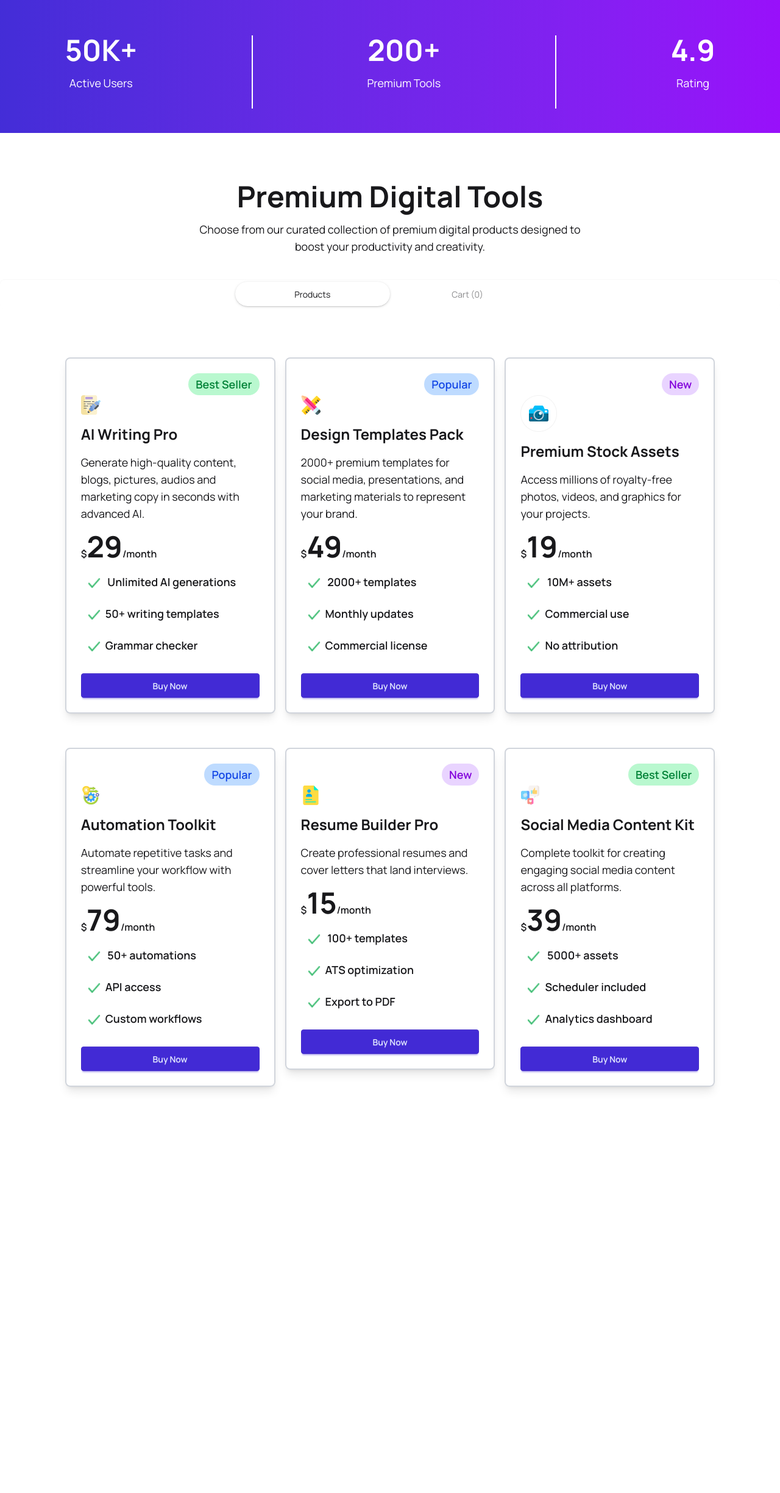
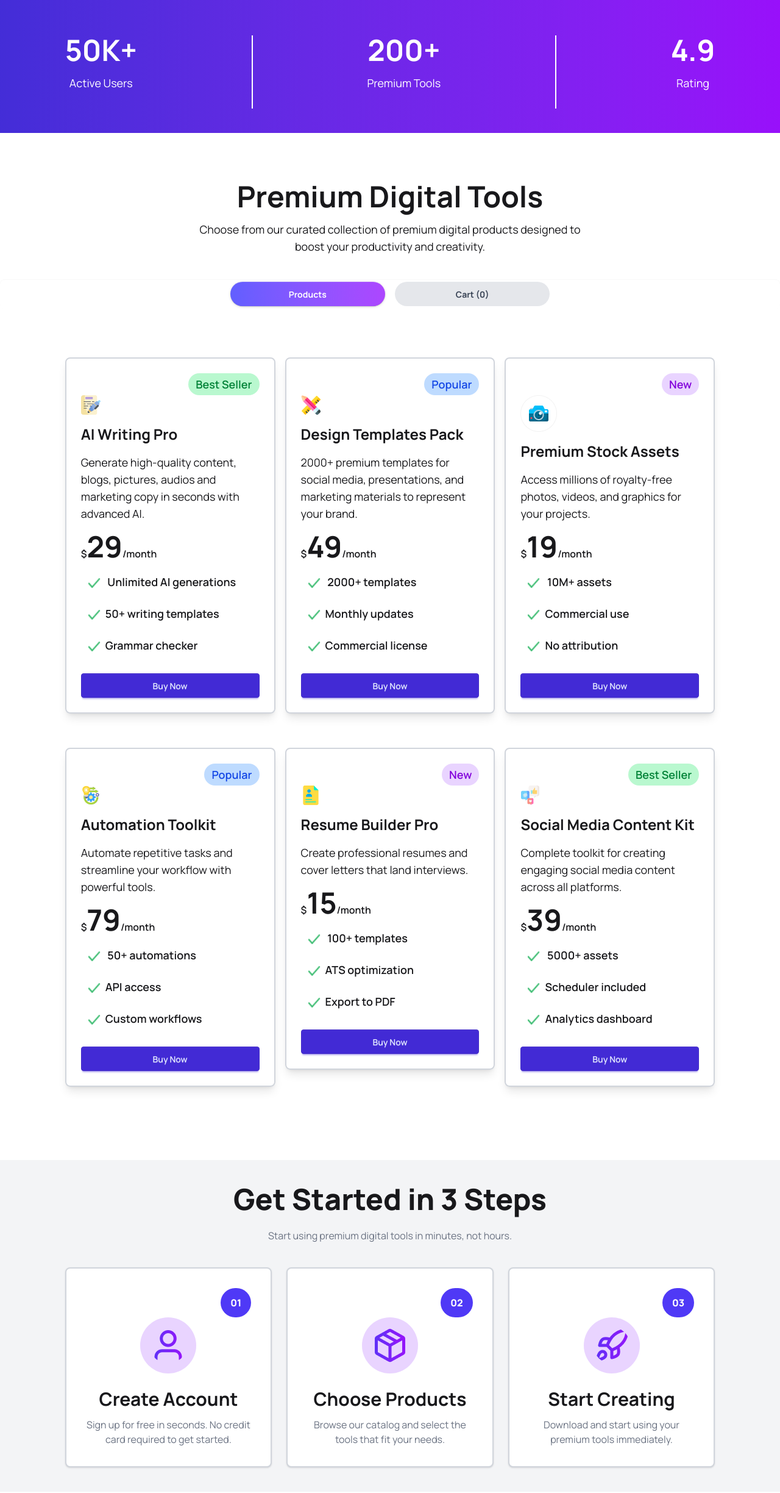
Before and after one commit to fardinSanjida/my-digitool, a React (Vite) app: page / in a window 1280 px wide. Shown: the part 876-3324 px from the top of the page at 61% size. Before the commit the page ends 2698 px from the top, so only its background shows below. Built offline with nearby package versions, Linux system fonts and the light colour scheme.

Commit message:
steps added

```diff
--- a/src/App.jsx
+++ b/src/App.jsx
@@ -7,6 +7,7 @@ import Plans from './components/Plans/Plans';
 import User from './components/Users/User';
 import Cart from './components/Carts/Cart';
 import Tools from './components/Tools/Tools';
+import Steps from './components/Steps/Steps';
 
 const getPlans = async () => {
   const res = await fetch('/data.json');
@@ -26,10 +27,23 @@ function App() {
     <Tools></Tools>
 
     {/* name of each tab group should be unique */}
-<div className="tabs tabs-box justify-center bg-transparent  ">
-  <input type="radio" name="my_tabs_1" onChange={()=>setActiveTab("Products")} className="tab w-[20%] rounded-full" aria-label="Products" checked={activeTab === 'Products'} />
-  <input type="radio" name="my_tabs_1" onChange={()=>setActiveTab("Cart")} className="tab w-[20%] rounded-full" aria-label={`Cart (${carts.length})`} checked={activeTab === 'Cart'} />
-
+<div className="tabs tabs-box justify-center bg-transparent gap-4 mt-10">
+  <input
+    type="radio"
+    name="my_tabs_1"
+    onChange={() => setActiveTab("Products")}
+    className={`tab w-[20%] rounded-full font-bold transition-all ${activeTab === 'Products' ? 'bg-gradient-to-r from-indigo-500 to-purple-500 text-white border-none' : 'bg-gray-200 text-gray-700'}`}
+    aria-label="Products"
+    checked={activeTab === 'Products'}
+  />
+  <input
+    type="radio"
+    name="my_tabs_1"
+    onChange={() => setActiveTab("Cart")}
+    className={`tab w-[20%] rounded-full font-bold transition-all ${activeTab === 'Cart' ? 'bg-gradient-to-r from-indigo-500 to-purple-500 text-white border-none' : 'bg-gray-200 text-gray-700'}`}
+    aria-label={`Cart (${carts.length})`}
+    checked={activeTab === 'Cart'}
+  />
 </div>
 
     <Suspense fallback={<span className="loading loading-spinner text-primary"></span>}>
@@ -37,6 +51,7 @@ function App() {
     </Suspense>
     {activeTab === 'Cart' && <Cart carts={carts} setCarts={setCarts}></Cart>}
 
+    <Steps></Steps>
     </>
 
   )
--- /dev/null
+++ b/src/components/Steps/Steps.jsx
@@ -0,0 +1,43 @@
+import React from 'react';
+
+const Steps = () => {
+    return (
+        <div className='bg-gray-100 mx-auto mt-30 mb-10'>
+            <div className='w-10/12 mx-auto pt-10 '>
+            <h2 className='text-5xl font-extrabold mb-6 text-center'>Get Started in 3 Steps</h2>
+            <p className='text-center  text-gray-500'>Start using premium digital tools in minutes, not hours.</p>
+
+           </div>
+           <div className='grid md:grid-cols-3 w-10/12 gap-6 mx-auto pb-10'>
+            <div className='border-2 border-gray-300 bg-base-100 rounded-lg shadow-sm p-8 mx-auto mt-10'>
+              <p className='ml-auto text-white font-extrabold px-4 py-3 rounded-full bg-indigo-600 w-fit' >01</p>
+              <div>
+                 <img  className='mx-auto bg-purple-200 p-4  rounded-full' src="/src/assets/products/user.png" alt="Step 1" />
+              <h2 className='text-3xl font-bold mt-6 mb-3 text-center'>Create Account</h2>
+              <p className='text-gray-500 text-center'>Sign up for free in seconds. No credit card required to get started.</p>
+              </div>
+         </div>
+            <div className='border-2 border-gray-300 rounded-lg bg-base-100  shadow-sm p-8 mx-auto mt-10'>
+              <p className='ml-auto text-white font-extrabold px-4 py-3 rounded-full bg-indigo-600 w-fit' >02</p>
+              <div>
+                 <img  className='mx-auto bg-purple-200 p-4  rounded-full' src="/src/assets/products/package.png" alt="Step 1" />
+              <h2 className='text-3xl font-bold mt-6 mb-3 text-center'>Choose Products</h2>
+              <p className='text-gray-500 text-center'>Browse our catalog and select the tools that fit your needs.</p>
+              </div>
+           </div>
+            <div className='border-2 border-gray-300 rounded-lg bg-base-100  shadow-sm p-8 mx-auto mt-10'>
+              <p className='ml-auto text-white font-extrabold px-4 py-3 rounded-full bg-indigo-600 w-fit' >03</p>
+              <div>
+                 <img  className='mx-auto bg-purple-200 p-4  rounded-full' src="/src/assets/products/rocket.png" alt="Step 1" />
+              <h2 className='text-3xl font-bold mt-6 mb-3 text-center'>Start Creating</h2>
+              <p className='text-gray-500 text-center'>Download and start using your premium tools immediately.</p>
+              </div>
+           </div>
+           </div>
+
+        </div>
+
+    );
+};
+
+export default Steps;
```
